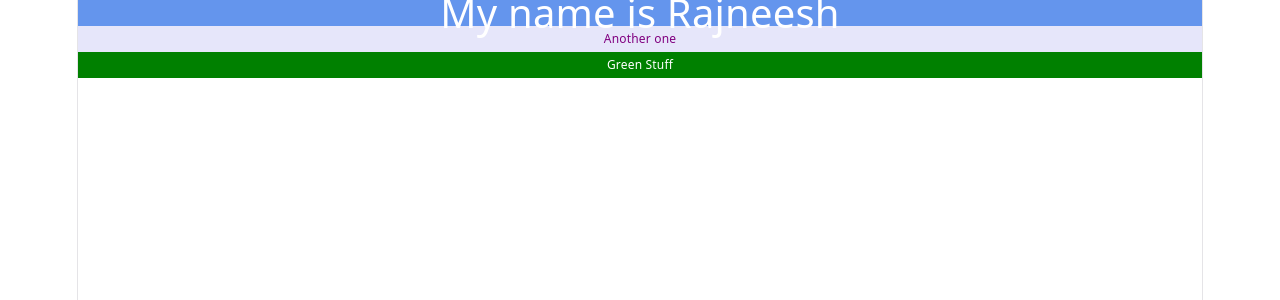
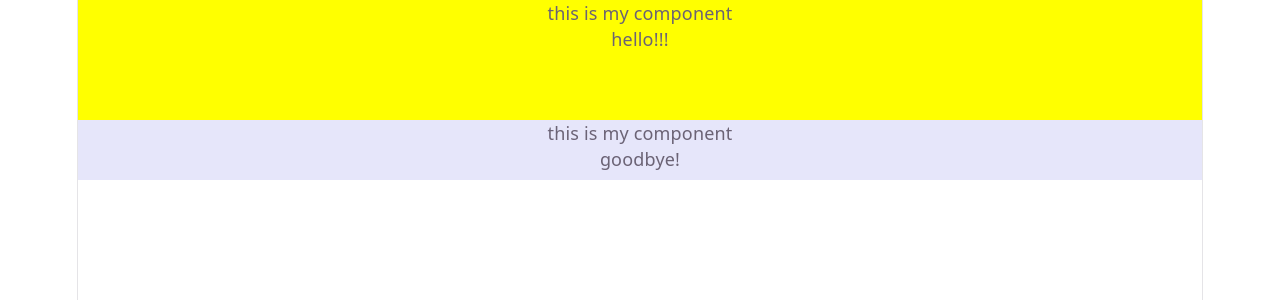
Before and after one commit to rajneeshraj0103/freecodecamp-react-learning, a React (Vite) app: page / in a window 1280 px wide. Shown: the top 300 px of the page. Built offline with nearby package versions, Linux system fonts and the light colour scheme.

Commit message:
Completed children props and component files

```diff
--- a/src/App.jsx
+++ b/src/App.jsx
@@ -1,36 +1,14 @@
-const Box = (props) =>{
-  const {label, bgColor, textColor, large} = props;
-  console.log(large)
-  return(
-    <div style={{
-      background : bgColor,
-      color : textColor,
-      fontSize: large ? '40px' : '12px'
-    }}>
-      {label}
-    </div>
-  )
-}
+import MyComponent from "./MyComponent"
 
 const App = () => {
-  return (
-    <div>
-      <Box
-        label="My name is Rajneesh"
-        bgColor = "CornflowerBlue"
-        textColor = "White"
-        large = {true}/>
-      <Box
-        label="Another one"
-        bgColor = "lavender"
-        textColor = "Purple"
-        large = {false} />
-        <Box
-        label="Green Stuff"
-        bgColor = "Green"
-        textColor = "White"/>
-    </div>
-  );
+  return <div>
+    <MyComponent bgColor = "Yellow" height = {120}>
+      hello!!!
+    </MyComponent>
+    <MyComponent bgColor = "Lavender" height = {60}>
+      goodbye!
+    </MyComponent>
+  </div>
 };
 
 export default App;
--- /dev/null
+++ b/src/MyComponent.jsx
@@ -0,0 +1,17 @@
+const MyComponent = (props) =>{
+  const { children, bgColor, height } = props;
+
+  return <div style={{
+    background : bgColor,
+    height : height + 'px'
+  }}>
+    <div>
+        this is my component
+    </div>
+    <div>
+        {children}
+    </div>
+    </div>
+};
+
+export default MyComponent;
```
Also changed, not shown: 1 other file (tests, documents, lock files or other folders).
